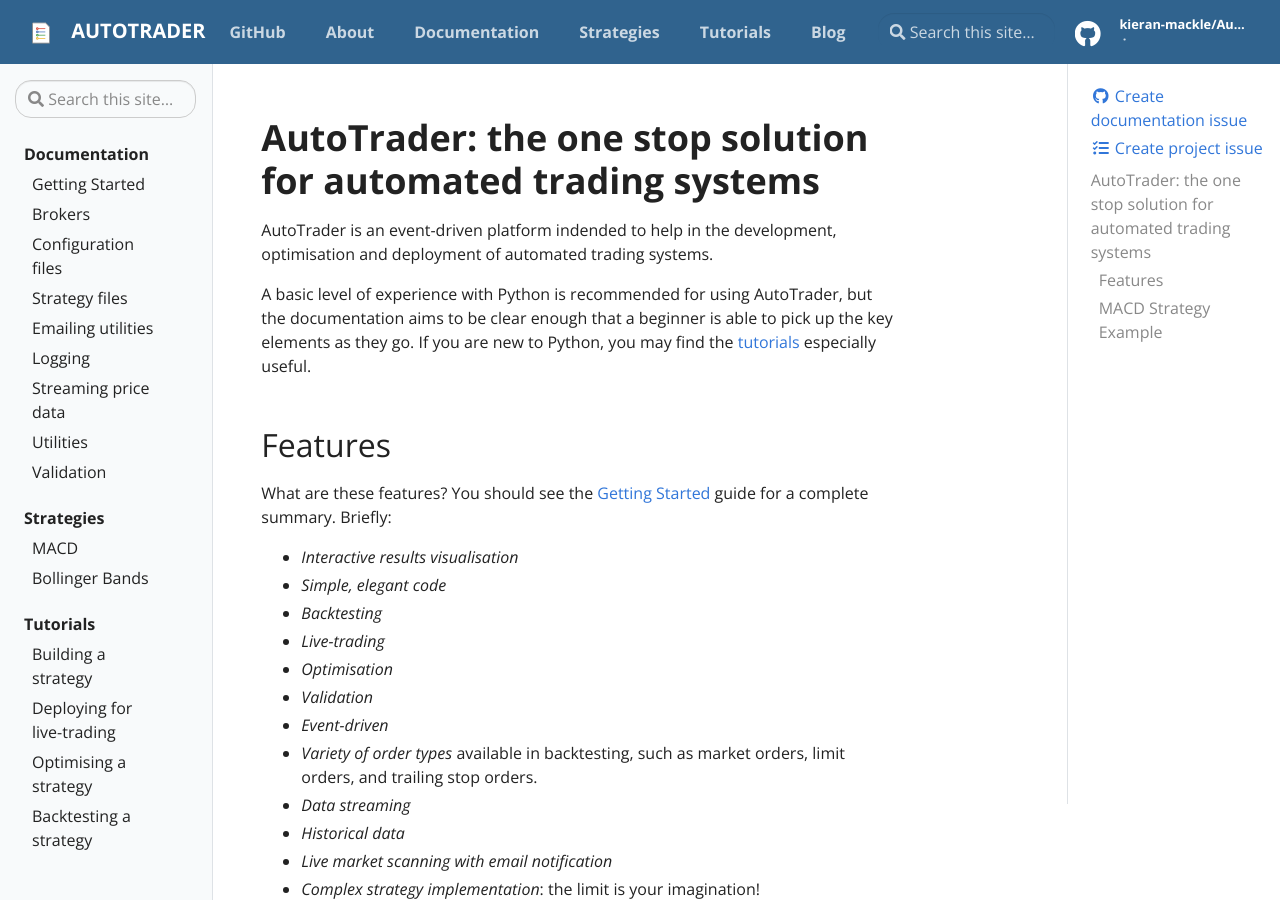
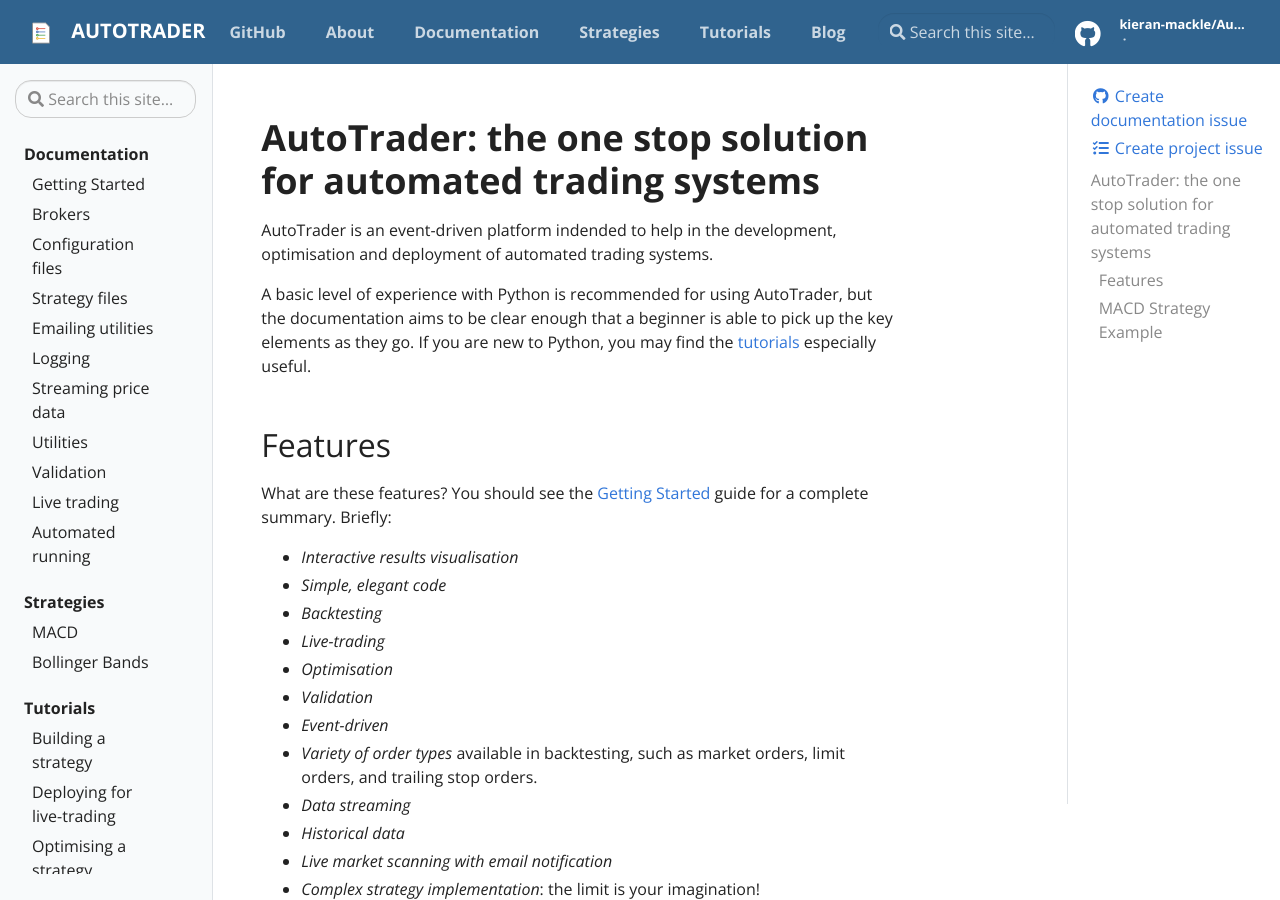
Before and after one commit to kieran-mackle/AutoTrader, a Jekyll site: the page built from docs/pages/index.md, in a window 1280 px wide and 900 px high. Built offline with Jekyll 4.4.1, drawn with Linux system fonts in a browser that asks for light colours.

Commit message:
Update toc.yml

```diff
--- a/docs/_data/toc.yml
+++ b/docs/_data/toc.yml
@@ -19,6 +19,10 @@
       url: "lib"
     - title: "Validation"
       url: "validation"
+    - title: "Live trading"
+      url: "live-trading"
+    - title: "Automated running"
+      url: "automation"
 
 - title: "Strategies"
   url: "strategies"
```
